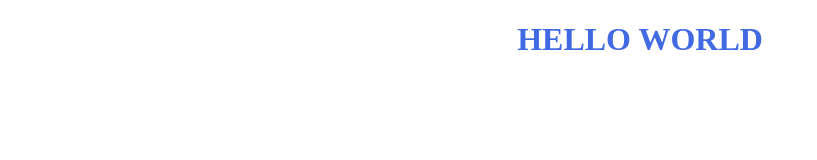
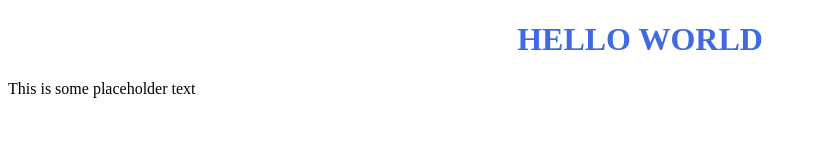
Before and after one commit to xavipk/refactored-memory, a plain HTML site: page index.html in a window 1280 px wide. Shown: the whole page, without its empty margins (0-817 px from the left). Drawn offline with Linux system fonts and the light colour scheme.

Commit message:
update with placeholder

```diff
--- a/index.html
+++ b/index.html
@@ -12,6 +12,7 @@
 
 <body>
     <h1>HELLO WORLD</h1>
+<p>This is some placeholder text</p>
 </body>
 
 </html>
```
